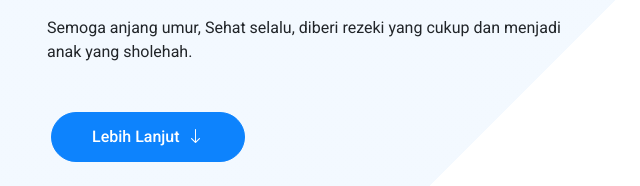
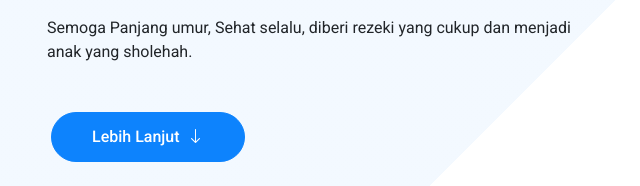
Before and after one commit to kyyaml/happybirthday, a plain HTML site: page index.html in a window 1280 px wide. Shown: the part 466-652 px from the top of the page, 35-675 px from the left. Drawn offline with nearby package versions, Linux system fonts and the light colour scheme.

Commit message:
fix typo

```diff
--- a/index.html
+++ b/index.html
@@ -85,7 +85,7 @@
               </h1>
 
               <p class="mb-4 mb-md-5">
-                Semoga anjang umur, Sehat selalu, diberi rezeki yang cukup dan menjadi anak yang sholehah.
+                Semoga Panjang umur, Sehat selalu, diberi rezeki yang cukup dan menjadi anak yang sholehah.
               </p>
 
               <div class="hero-buttons">
```
